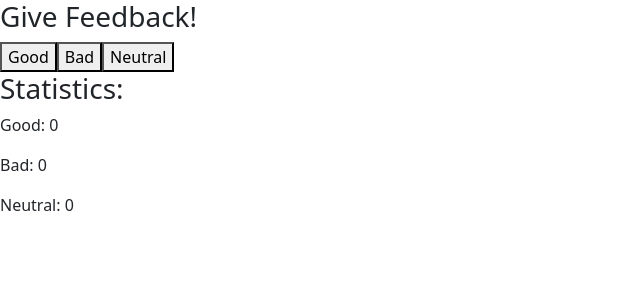
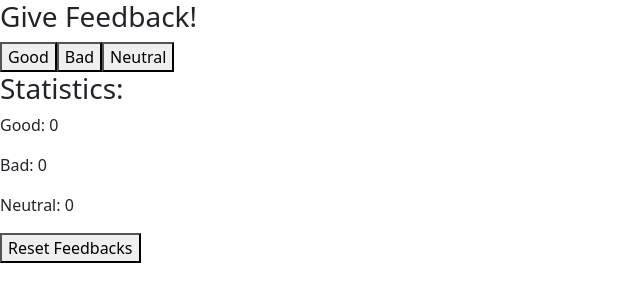
Before and after one commit to Seenu1702/react_learning, a React (Vite) app: page / in a window 1280 px wide. Shown: the top 302 px of the page, without its empty margins (0-640 px from the left). Built offline with nearby package versions, Linux system fonts and the light colour scheme.

Commit message:
reset button added - stateful class component exercise

```diff
--- a/src/App.jsx
+++ b/src/App.jsx
@@ -29,6 +29,14 @@ class App extends Component{
       neutralCount: prevState.neutralCount + 1,
     }))
   }
+
+  handleResetClick = () => {
+    this.setState({
+      goodCount: 0,
+      badCount: 0,
+      neutralCount: 0,
+    })
+  }
   render(){
     return(
       <div>
@@ -40,6 +48,7 @@ class App extends Component{
         <p>Good: {this.state.goodCount}</p>
         <p>Bad: {this.state.badCount}</p>
         <p>Neutral: {this.state.neutralCount}</p>
+        <button onClick={this.handleResetClick}>Reset Feedbacks</button>
       </div>
     )
   }
```
